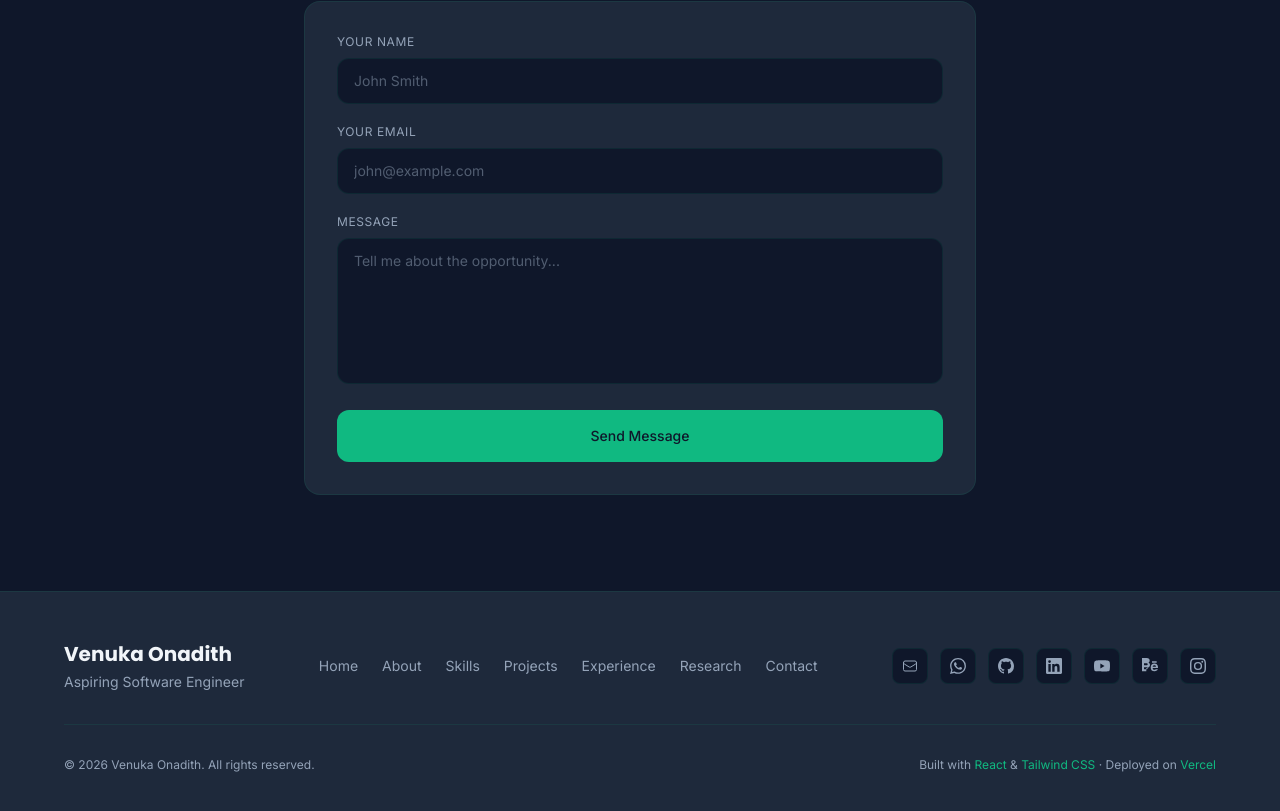
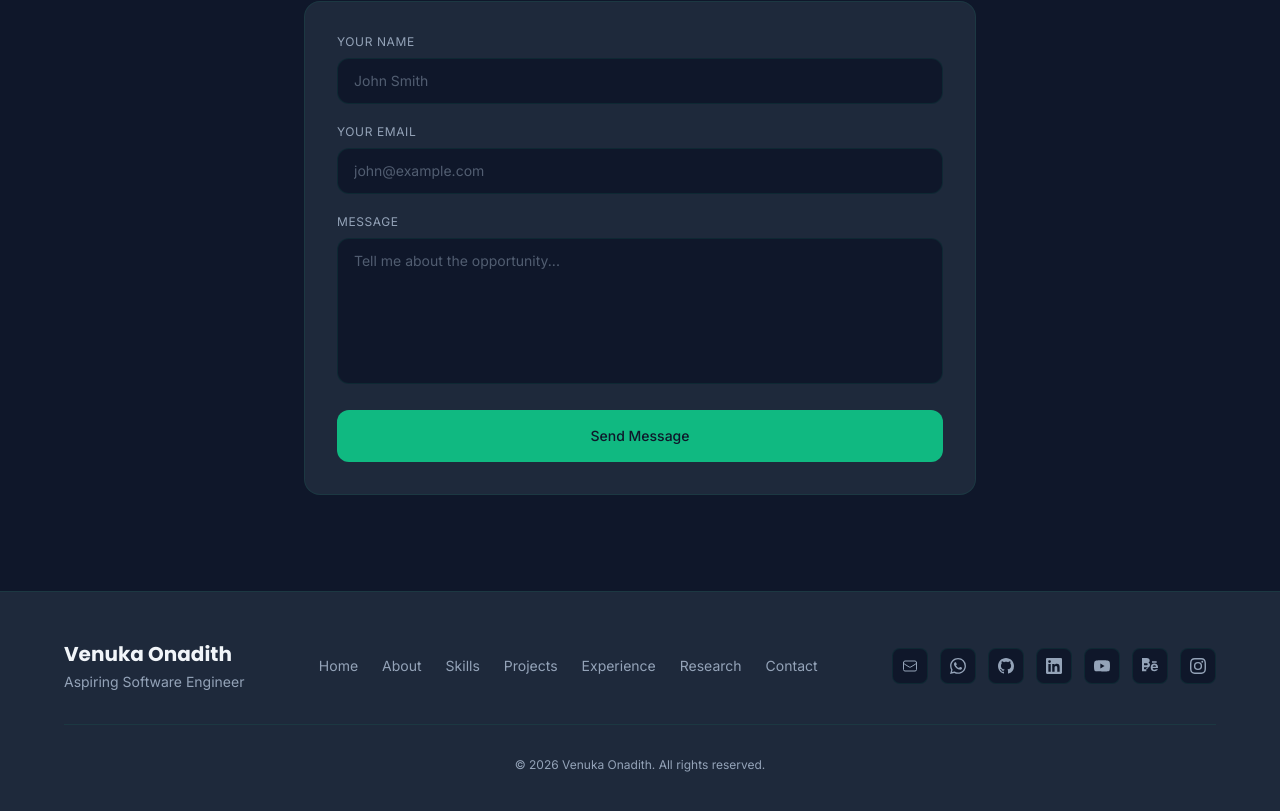
Before and after one commit to onadith-thecoder/portfolio, a React (Create React App) app: page / in a window 1280 px wide. Shown: the part 6219-7030 px from the top of the page. Built offline with nearby package versions, Linux system fonts and the light colour scheme; the HTML template or start-up script is replaced by a standard one.

Commit message:
style: centre copyright and clean up footer

```diff
--- a/src/components/Footer.jsx
+++ b/src/components/Footer.jsx
@@ -187,7 +187,7 @@ function Footer() {
             ))}
           </nav>
 
-          {/* SOCIAL ICONS — ALL SEVEN */}
+          {/* SOCIAL ICONS */}
           <div className="flex items-center flex-wrap justify-center gap-3">
             {socialLinks.map((link) => (
               <a
@@ -212,21 +212,10 @@ function Footer() {
         {/* DIVIDER */}
         <div className="w-full h-px bg-primary/10 mb-8" />
 
-        {/* BOTTOM ROW */}
-        <div className="flex flex-col sm:flex-row items-center
-                        justify-between gap-4 text-center">
-          <p className="font-body text-muted text-xs">
-            © 2026 Venuka Onadith. All rights reserved.
-          </p>
-          <p className="font-body text-muted text-xs">
-            Built with{' '}
-            <span className="text-primary">React</span>
-            {' & '}
-            <span className="text-primary">Tailwind CSS</span>
-            {' · Deployed on '}
-            <span className="text-primary">Vercel</span>
-          </p>
-        </div>
+        {/* COPYRIGHT — CENTRED */}
+        <p className="font-body text-muted text-xs text-center">
+          © 2026 Venuka Onadith. All rights reserved.
+        </p>
 
       </div>
     </footer>
```
